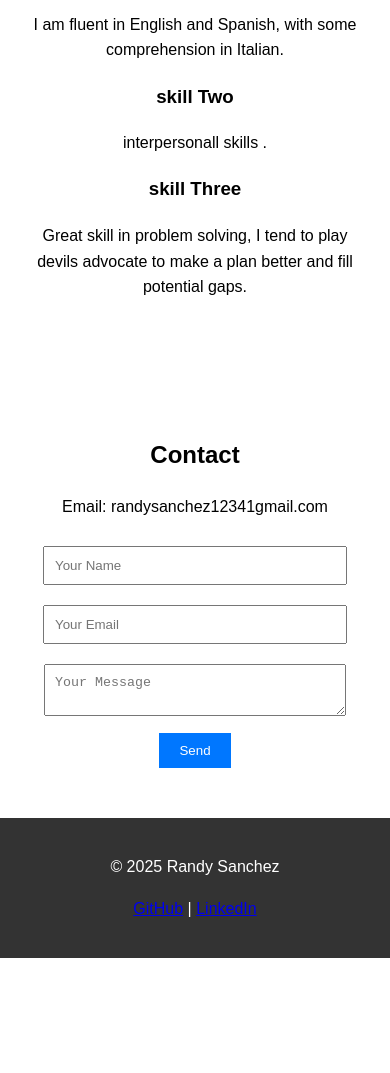
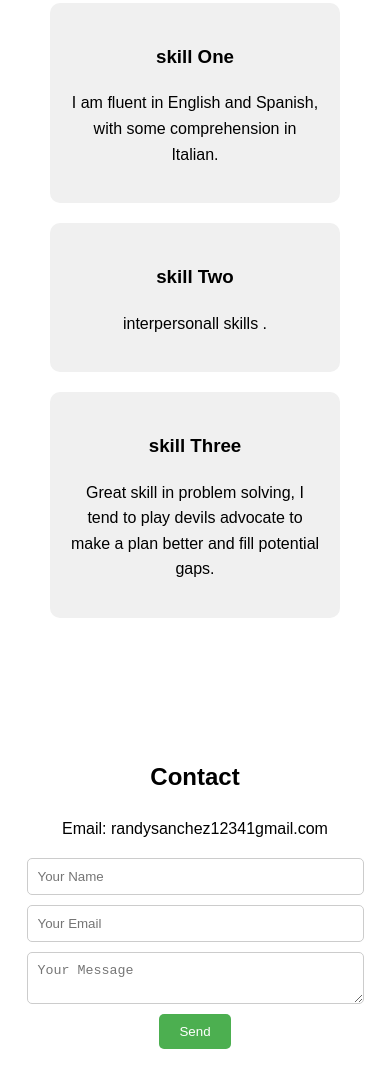
Before and after one commit to SanChez48/Sanchez-, a plain HTML site: page Index.html in a window 390 px wide. Shown: the part 924-1997 px from the top of the page. Before the commit the page ends 1882 px from the top, so only its background shows below. Drawn offline with Linux system fonts and the light colour scheme.

Commit message:
Update Style.css

```diff
--- a/Style.css
+++ b/Style.css
@@ -1,5 +1,4 @@
-/* Basic styling for landing page */
-/* Hero section styling generated with AI assistance (ChatGPT) */
+/* General Styling (AI-assisted) */
 body {
     font-family: Arial, sans-serif;
     margin: 0;
@@ -7,56 +6,101 @@ body {
     line-height: 1.6;
 }
 
+/* Hero Section */
 .hero {
-  background: linear-gradient(to right, #0077ff, #00c6ff);
+    background: #4CAF50;
     color: white;
     text-align: center;
     padding: 100px 20px;
 }
 
-.cta-button {
+.hero .cta-button {
     display: inline-block;
-  padding: 10px 20px;
     margin-top: 20px;
+    padding: 15px 30px;
     background: white;
-  color: #0077ff;
+    color: #4CAF50;
     text-decoration: none;
-  font-weight: bold;
     border-radius: 5px;
-  transition: background 0.3s, color 0.3s;
+    transition: all 0.3s ease;
 }
 
-.cta-button:hover {
-  background: #0077ff;
+.hero .cta-button:hover {
+    background: #45a049;
     color: white;
 }
 
+/* About Section */
 .about, .services, .contact {
-  padding: 50px 20px;
+    padding: 60px 20px;
     text-align: center;
 }
 
-form input, form textarea {
+/* Services Section */
+.service-cards {
+    display: flex;
+    flex-wrap: wrap;
+    justify-content: center;
+    gap: 20px;
+    margin-top: 20px;
+}
+
+.card {
+    background: #f0f0f0;
+    padding: 20px;
+    width: 250px;
+    border-radius: 10px;
+    transition: transform 0.3s ease;
+}
+
+.card:hover {
+    transform: translateY(-10px);
+}
+
+/* Contact Form */
+form {
+    display: flex;
+    flex-direction: column;
+    align-items: center;
+    gap: 10px;
+}
+
+input, textarea {
     width: 80%;
-  margin: 10px 0;
     padding: 10px;
+    border-radius: 5px;
+    border: 1px solid #ccc;
 }
 
 button {
     padding: 10px 20px;
-  background: #0077ff;
+    border: none;
+    border-radius: 5px;
+    background: #4CAF50;
     color: white;
-  border: none;
     cursor: pointer;
+    transition: background 0.3s ease;
 }
 
 button:hover {
-  background: #005fcc;
+    background: #45a049;
 }
 
+/* Footer */
 footer {
     background: #333;
     color: white;
-  text-align: center;
     padding: 20px;
 }
+
+/* Mobile Responsiveness */
+@media (max-width: 768px) {
+    .service-cards {
+        flex-direction: column;
+        align-items: center;
+    }
+
+    input, textarea {
+        width: 90%;
+    }
+}
```
Lines whose indentation alone changed are shown as unchanged.
